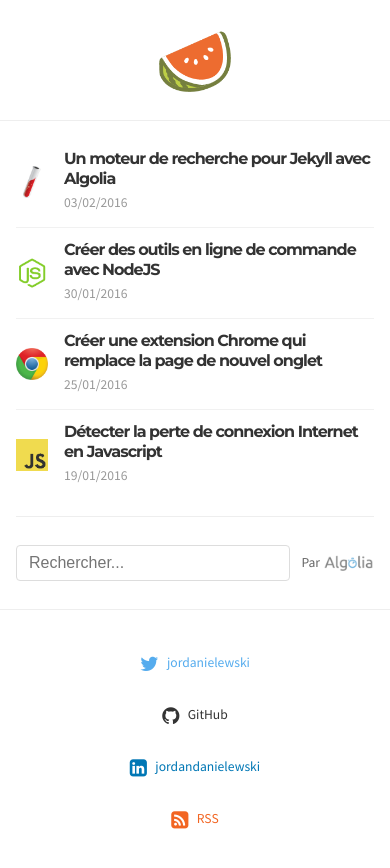
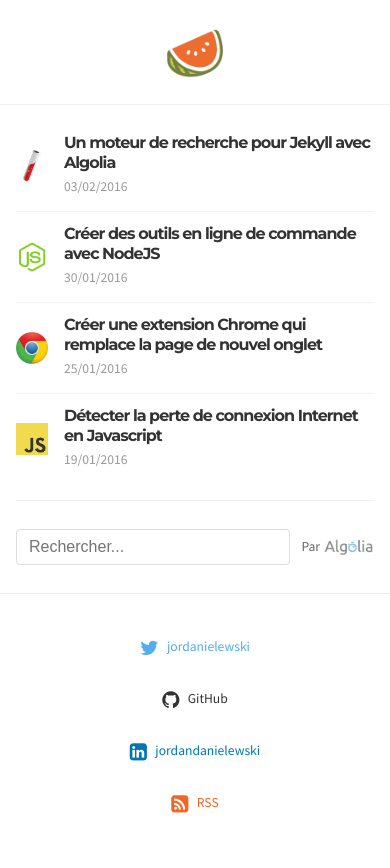
Before and after one commit to kopisusugula/notes, a Jekyll site: the page built from index.html, in a window 390 px wide. Shown: the top 868 px of the page. Built offline with Jekyll 4.4.1, drawn with Linux system fonts in a browser that asks for light colours; nearby versions of some CDN libraries; library files that are not in the unit come from our copies; comment, search, counter and statistics services are not loaded.

Commit message:
Responsive logo

```diff
--- a/_sass/_header.scss
+++ b/_sass/_header.scss
@@ -28,4 +28,9 @@
   &:hover {
     border: 0;
   }
+
+  @media screen and (max-width: $content-width) {
+    height: 3.5rem;
+    width: 3.5rem;
+  }
 }
```
